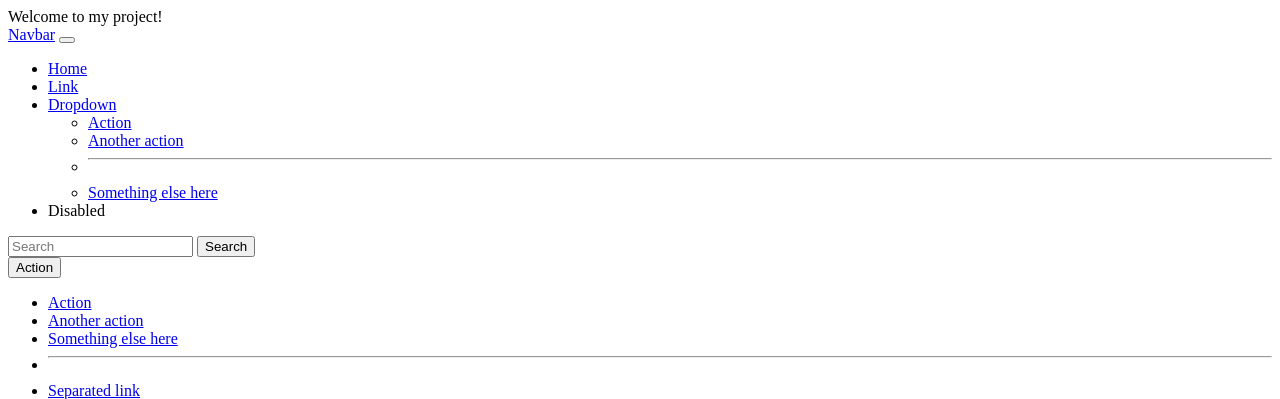
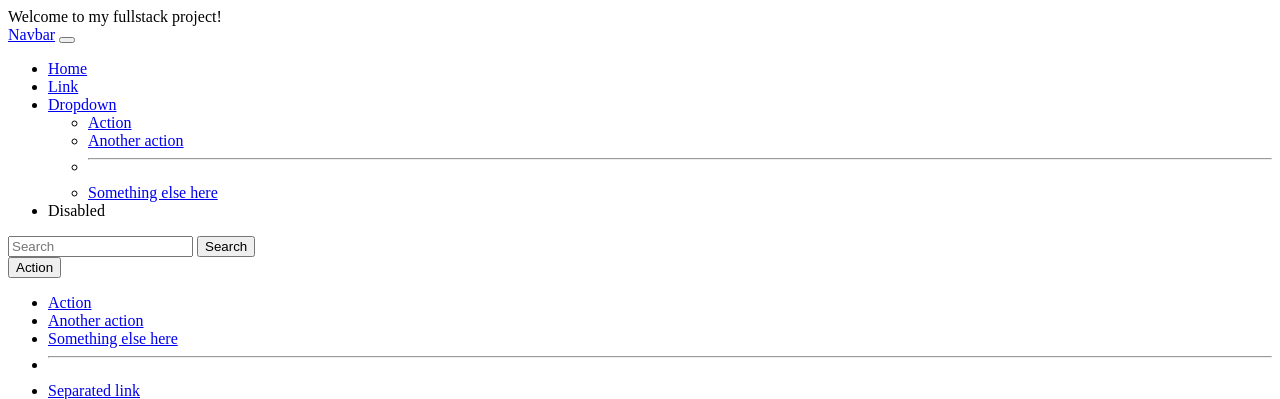
Before and after one commit to NevroHelios/ProjectX, a Flask app: page / in a window 1280 px wide. Shown: the top 399 px of the page. Run offline with Flask 3, Linux system fonts and the light colour scheme.

Commit message:
Update index.html

```diff
--- a/templates/index.html
+++ b/templates/index.html
@@ -7,7 +7,7 @@
     <link rel="stylesheet" href="style.css"/>
 </head>
 <body>
-    Welcome to my project!
+    Welcome to my fullstack project!
     <nav class="navbar navbar-expand-lg bg-body-tertiary">
   <div class="container-fluid">
     <a class="navbar-brand" href="#">Navbar</a>
```
